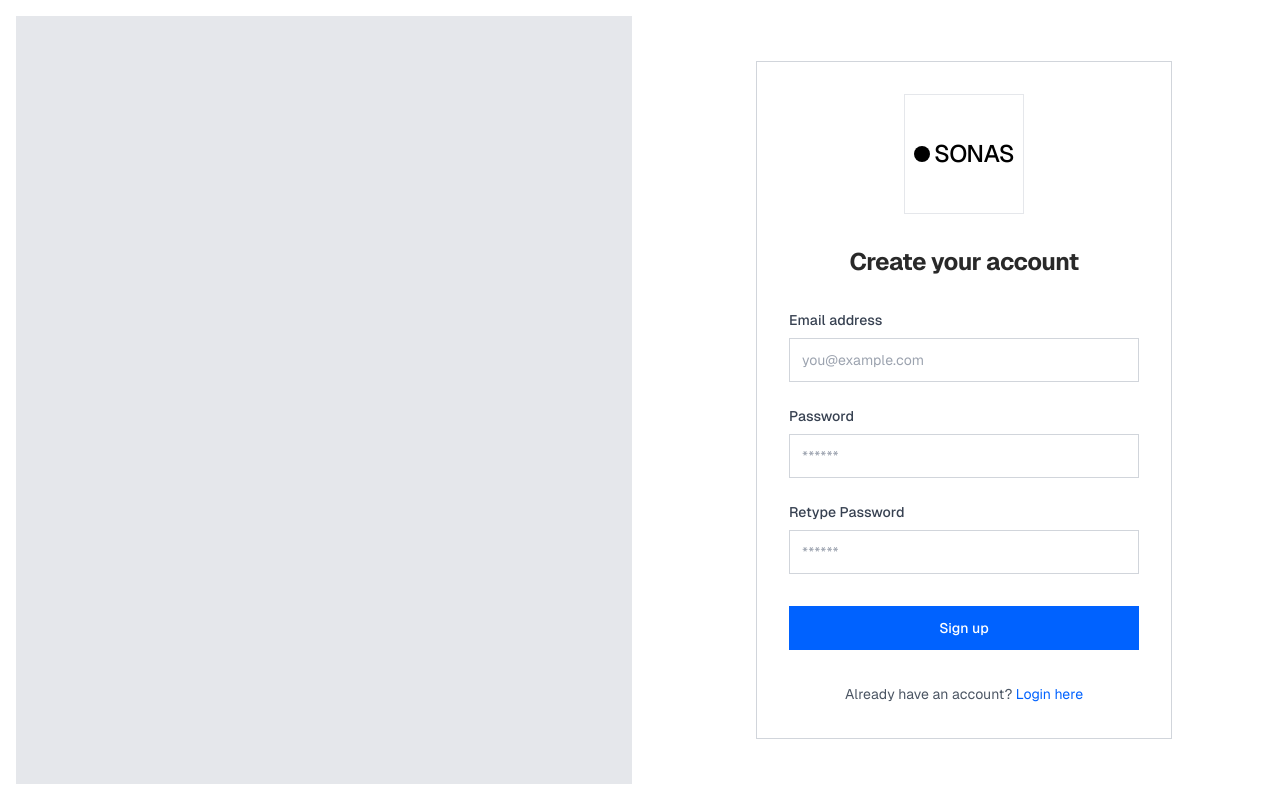
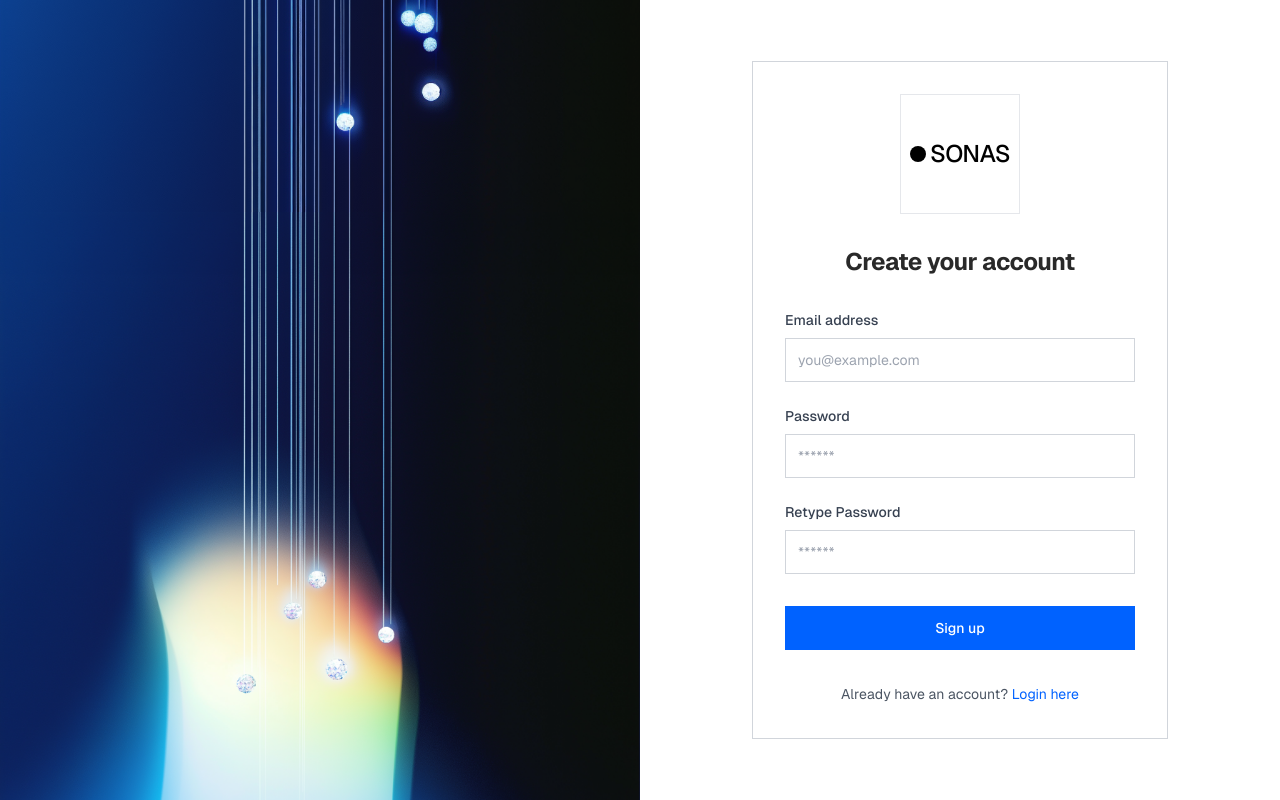
Before and after one commit to vi-gg/sonas, a Next.js app: page /signup in a window 1280 px wide. Built offline with nearby package versions, Linux system fonts and the light colour scheme.

Commit message:
updated login and sign up image

```diff
--- a/src/app/login/page.tsx
+++ b/src/app/login/page.tsx
@@ -6,7 +6,10 @@ export default function LoginPage() {
     <>
       <div className="w-screen h-screen flex">
         <div className="w-full h-full p-4">
-          <div className="w-full h-full bg-gray-200" />
+          <div
+            className="w-full h-full bg-cover bg-center"
+            style={{ backgroundImage: "url('/images/login2.png')" }}
+          />
         </div>
         <div className="w-full h-full flex items-center gap-0 justify-center">
           <form
--- a/src/app/signup/page.tsx
+++ b/src/app/signup/page.tsx
@@ -35,8 +35,32 @@ export default function SignupPage() {
   return (
     <>
       <div className="w-screen h-screen flex">
-        <div className="w-full h-full p-4">
-          <div className="w-full h-full bg-gray-200" />
+        <div
+          className="w-full h-full relative overflow-hidden"
+          style={{ backgroundColor: "#0f172a" }}
+        >
+          <img
+            src="/images/signup.png"
+            alt="Signup background"
+            className="absolute inset-0 w-full h-full object-cover"
+            onError={(e) => {
+              // Show fallback if image fails to load
+              const target = e.target as HTMLImageElement;
+              target.style.display = "none";
+              const fallback =
+                target.parentElement?.querySelector(".video-fallback");
+              if (fallback) {
+                (fallback as HTMLElement).style.display = "block";
+              }
+            }}
+          />
+          {/* Fallback div that will be shown if video fails to load */}
+          <div
+            className="video-fallback absolute inset-0 w-full h-full hidden"
+            style={{
+              backgroundColor: "#0f172a",
+            }}
+          />
         </div>
         <div className="w-full h-full flex items-center gap-0 justify-center">
           <form
--- a/src/components/section-5.tsx
+++ b/src/components/section-5.tsx
@@ -6,7 +6,10 @@ export function Section5() {
   return (
     <div className="w-screen h-screen flex">
       <div className="w-full h-full p-4">
-        <div className="w-full h-full rounded-2xl bg-gray-200" />
+        <div
+          className="w-full h-full bg-cover bg-center"
+          style={{ backgroundImage: "url('/images/login2.png')" }}
+        />
       </div>
       <div className="w-full h-full flex items-center gap-0 justify-center">
         <form className="border rounded-lg p-8 w-[22rem]">
@@ -16,7 +19,12 @@ export function Section5() {
           <div className="grid gap-5">
             <div className="grid gap-2">
               <Label htmlFor="email">Email</Label>
-              <Input id="email" type="email" required placeholder="you@example.com" />
+              <Input
+                id="email"
+                type="email"
+                required
+                placeholder="you@example.com"
+              />
             </div>
             <Button type="submit" className="w-full">
               Send rest email
```
Also changed, not shown: public/images/login2.png (added), public/images/signup.png (added).
